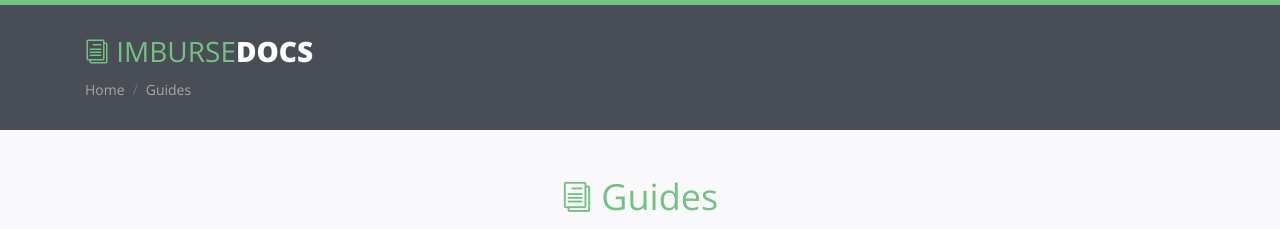
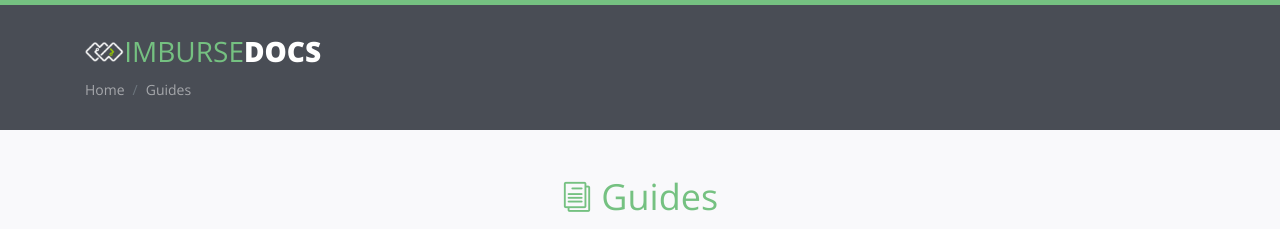
Before and after one commit to Imburse-Payments/imburse-payments.github.io, a Jekyll site: the page built from pages/guides/index.html, in a window 1280 px wide. Shown: the top 229 px of the page. Built offline with Jekyll 4.4.1, drawn with Linux system fonts in a browser that asks for light colours; nearby versions of some CDN libraries.

Commit message:
Added logo for template header.

```diff
--- a/_includes/footer.html
+++ b/_includes/footer.html
@@ -1,5 +1,5 @@
 <footer id="footer" class="footer text-center">
     <div class="container">
-        <small class="copyright">Designed by <img src="{{ site.baseurl }}/assets/images/logo-white-small.png"> for developers</small>
+        <small class="copyright">Designed by <img src="{{ site.baseurl }}/assets/images/logo-white-tiny.png"> for developers</small>
     </div>
 </footer>
--- a/_includes/header.html
+++ b/_includes/header.html
@@ -3,8 +3,9 @@
         <div class="branding">
             <h1 class="logo">
                 <a href="{{ site.baseurl }}/index.html">
-                    <span aria-hidden="true" class="icon_documents_alt icon"></span>
-                    <span class="text-highlight">IMBURSE</span><span class="text-bold">DOCS</span>
+
+                    <!-- <span aria-hidden="true" class="icon_documents_alt icon"></span> -->
+                    <span class="text-highlight"><img src="{{ site.baseurl }}/assets/images/logo-white-small.png">IMBURSE</span><span class="text-bold">DOCS</span>
                 </a>
             </h1>
         </div>
--- a/assets/css/styles.css
+++ b/assets/css/styles.css
@@ -257,10 +257,16 @@ select {
   text-decoration: none;
 }
 
+.landing-page .branding .logo img {
+  margin-bottom: 8px;
+  margin-right: -10px;
+  height: 27px;
+}
+
 .branding .logo img {
-  margin-bottom: 10px;
-  margin-right: -10px;
-  height: 30px;
+  margin-bottom: 6px;
+  margin-right: 0px;
+  height: 20px;
 }
 
 .branding .text-highlight {
--- a/index.html
+++ b/index.html
@@ -125,7 +125,7 @@
 
     <footer class="footer text-center">
         <div class="container">
-            <small class="copyright">Designed by <img src="assets/images/logo-white-small.png"> for developers</small>
+            <small class="copyright">Designed by <img src="assets/images/logo-white-tiny.png"> for developers</small>
         </div>
     </footer>
 
```
Also changed, not shown: assets/images/logo-white-small.png, assets/images/logo-white-tiny.png.
